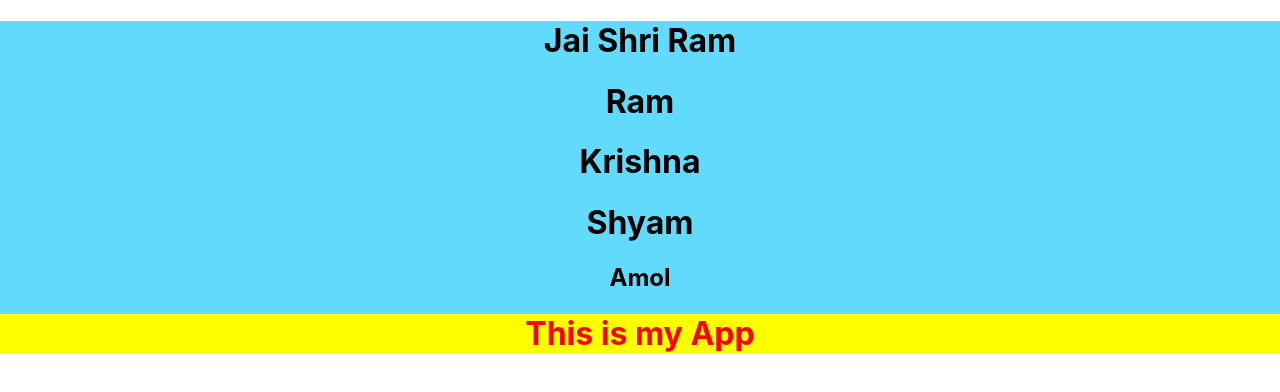
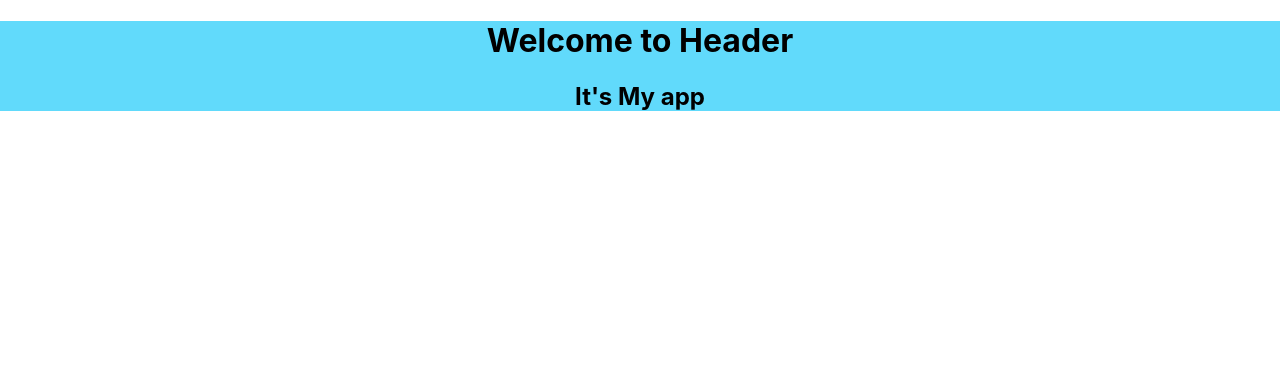
Before and after one commit to amolbajpai/react-demo, a React (Create React App) app: page / in a window 1280 px wide. Shown: the top 392 px of the page. Built offline with nearby package versions, Linux system fonts and the light colour scheme.

Commit message:
Created Header component

```diff
--- a/src/App.js
+++ b/src/App.js
@@ -1,27 +1,13 @@
 import logo from './logo.svg';
 import './App.css';
+import Header from './Header';
 
 function App() {
-  let names = ["Ram", "Krishna", "Shyam"]
-  let obj = {
-    "name": "Amol",
-    "address" : "Noida"
-  }
-  let status = true;
+
   return (
     <div className="main">
-      <h1>Jai Shri Ram</h1>
-      {names.map((v) => {
-        return (
-          <div><h1>{v}</h1></div>
-        )
-      })}
-      <h2>{obj.name}</h2>
-      {(status) ?
-        <h1 style={{color:"red",backgroundColor: "yellow"}}>This is my App</h1>
-        :
-        <h1>Status is false</h1>
-      }
+      <Header/>
+
     </div>
   );
 }
--- /dev/null
+++ b/src/Header.jsx
@@ -0,0 +1,10 @@
+import React from 'react'
+
+export default function Header() {
+    return (
+      <div>
+            <h1>Welcome to Header</h1>
+            <h2>It's My app</h2>
+        </div>
+  )
+}
```
